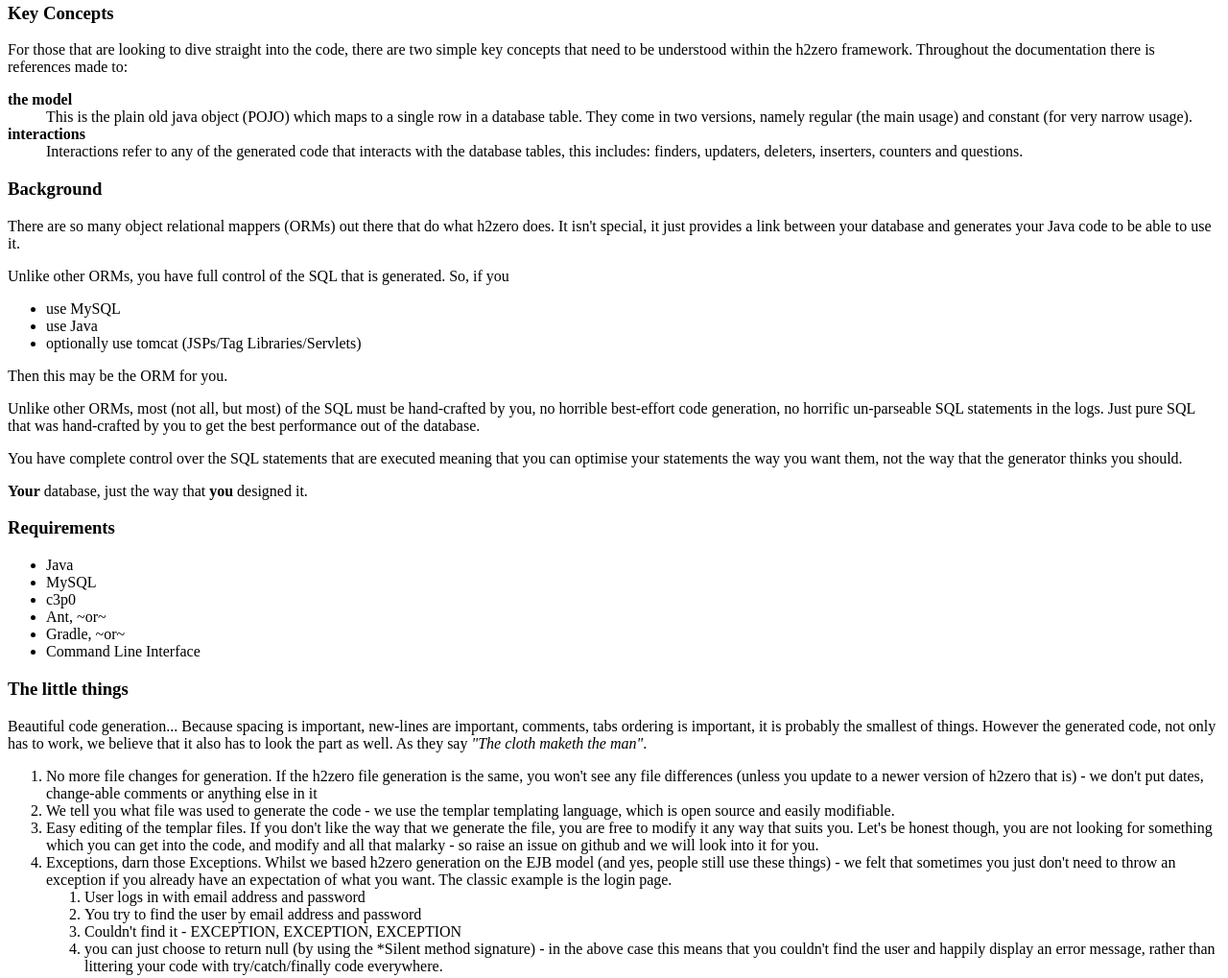
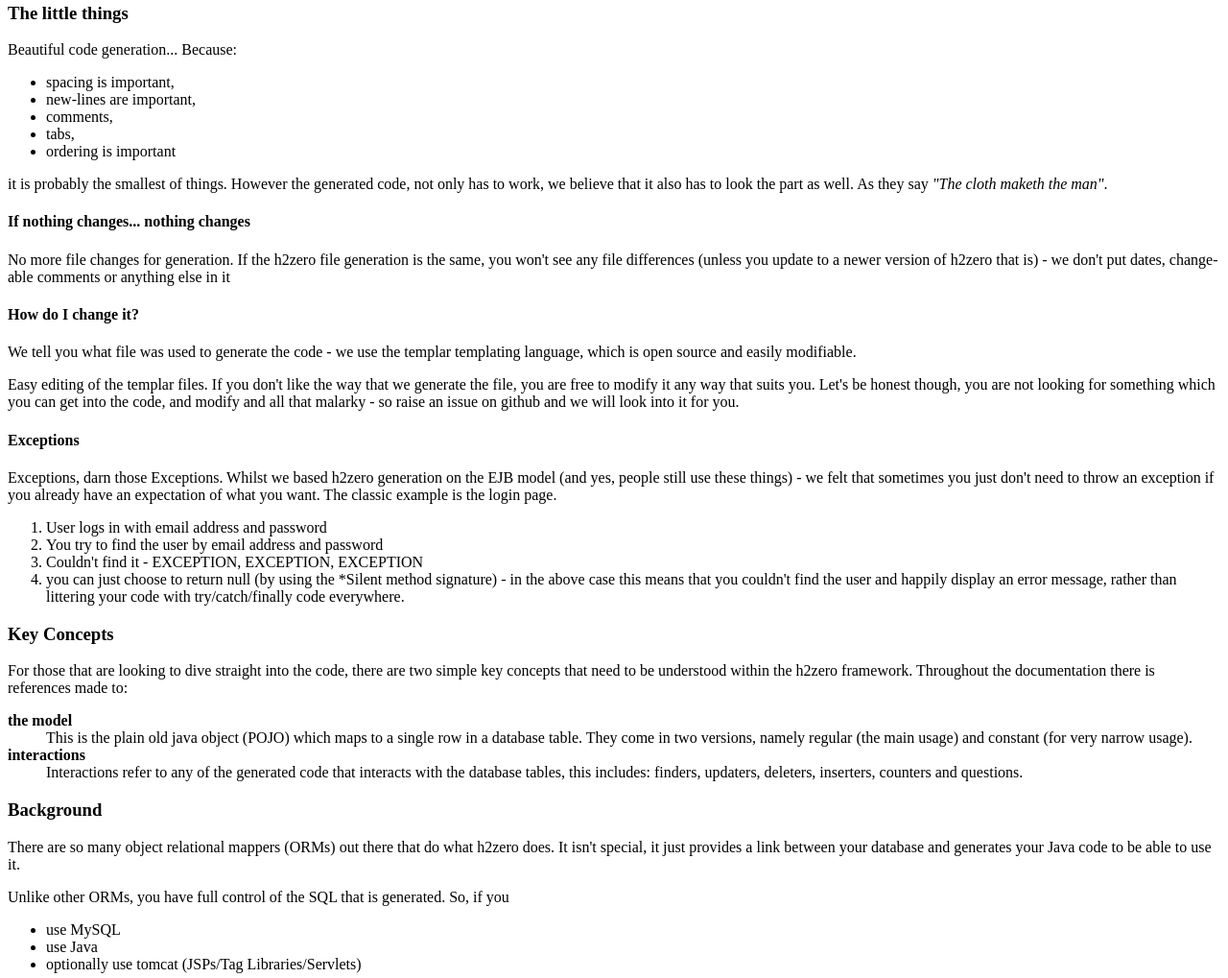
Before and after one commit to synapticloop/h2zero, a plain HTML site: page src/imports/content/index.html in a window 1280 px wide. Shown: the part 436-1455 px from the top of the page at 96% size. Drawn offline with Linux system fonts and the light colour scheme.

Commit message:
updated links

```diff
--- a/src/imports/content/index.html
+++ b/src/imports/content/index.html
@@ -27,6 +27,60 @@
 	<li><strong>Counters</strong> When you just want a simple count of the subset (or all) of the table</li>
 	<li><strong>Questions</strong> When you just want a simple boolean response to a question</li>
 	<li><strong>Validation</strong> to ensure that the <strong>majority of errors are caught</strong> before runtime</li>
+</ol>
+
+<h3>The little things</h3>
+
+<p>
+	Beautiful code generation... Because:
+</p>
+<ul>
+	<li>spacing is important, </li>
+	<li>new-lines are important, </li>
+	<li>comments, </li>
+	<li>tabs,</li>
+	<li>ordering is important</li>
+</ul>
+
+<p>
+	it is probably the smallest of things. However the generated code, not only has to work, we believe
+	that it also has to look the part as well.  As they say <em>"The cloth maketh the man"</em>.
+</p>
+
+<h4>If nothing changes... nothing changes</h4>
+
+<p>
+	No more file changes for generation.  If the h2zero file generation is the same, you won't see any file
+	differences (unless you update to a newer version of h2zero that is) - we don't put dates, change-able
+	comments or anything else in it
+</p>
+
+<h4>How do I change it?</h4>
+
+<p>
+	We tell you what file was used to generate the code - we use the templar templating language, which is open
+	source and easily modifiable.
+</p>
+
+<p>
+Easy editing of the templar files.  If you don't like the way that we generate the file, you are free to
+modify it any way that suits you.  Let's be honest though, you are not looking for something which you can get
+into the code, and modify and all that malarky - so raise an issue on github and we will look into it for you.
+</p>
+
+<h4>Exceptions</h4>
+
+<p>
+		Exceptions, darn those Exceptions.  Whilst we based h2zero generation on the EJB model (and yes, people still
+		use these things) - we felt that sometimes you just don't need to throw an exception if you already have an
+		expectation of what you want.  The classic example is the login page.
+</p>
+
+<ol>
+	<li>User logs in with email address and password</li>
+	<li>You try to find the user by email address and password</li>
+	<li>Couldn't find it - EXCEPTION, EXCEPTION, EXCEPTION</li>
+	<li>you can just choose to return null (by using the *Silent method signature) - in the above case this means that you couldn't find the user and happily display an error message, rather than littering your code with try/catch/finally code everywhere.</li>
 </ol>
 
 <h3><strong>Key Concepts</strong></h3>
@@ -91,39 +145,3 @@
 	<li>Gradle, ~or~</li>
 	<li>Command Line Interface</li>
 </ul>
-
-<h3>The little things</h3>
-
-<p>
-	Beautiful code generation... Because spacing is important, new-lines are important, comments, tabs ordering is
-	important, it is probably the smallest of things. However the generated code, not only has to work, we believe
-	that it also has to look the part as well.  As they say <em>"The cloth maketh the man"</em>.
-</p>
-<ol>
-	<li>
-		No more file changes for generation.  If the h2zero file generation is the same, you won't see any file
-		differences (unless you update to a newer version of h2zero that is) - we don't put dates, change-able
-		comments or anything else in it
-	</li>
-	<li>
-		We tell you what file was used to generate the code - we use the templar templating language, which is open
-		source and easily modifiable.
-	</li>
-	<li>
-		Easy editing of the templar files.  If you don't like the way that we generate the file, you are free to
-		modify it any way that suits you.  Let's be honest though, you are not looking for something which you can get
-		into the code, and modify and all that malarky - so raise an issue on github and we will look into it for you.
-	</li>
-	<li>
-		Exceptions, darn those Exceptions.  Whilst we based h2zero generation on the EJB model (and yes, people still
-		use these things) - we felt that sometimes you just don't need to throw an exception if you already have an
-		expectation of what you want.  The classic example is the login page.
-
-		<ol>
-			<li>User logs in with email address and password</li>
-			<li>You try to find the user by email address and password</li>
-			<li>Couldn't find it - EXCEPTION, EXCEPTION, EXCEPTION</li>
-			<li>you can just choose to return null (by using the *Silent method signature) - in the above case this means that you couldn't find the user and happily display an error message, rather than littering your code with try/catch/finally code everywhere.</li>
-		</ol>
-	</li>
-</ol>
```
Also changed, not shown: index.html (+1 -1 lines).
